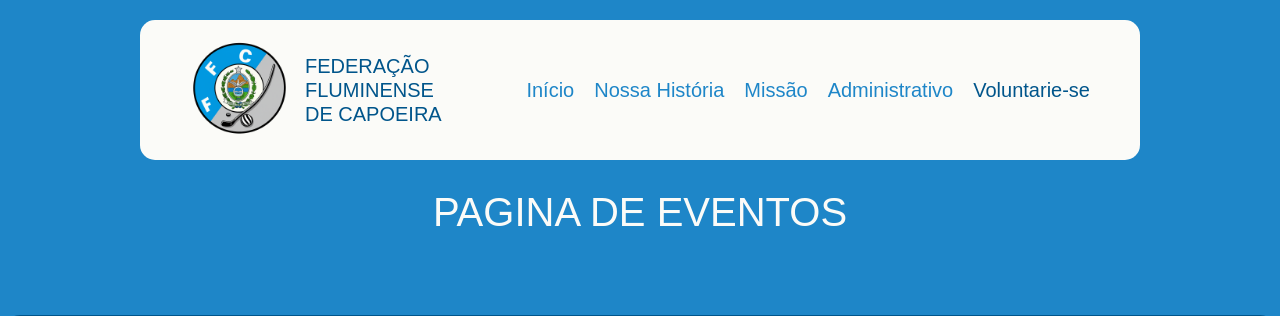
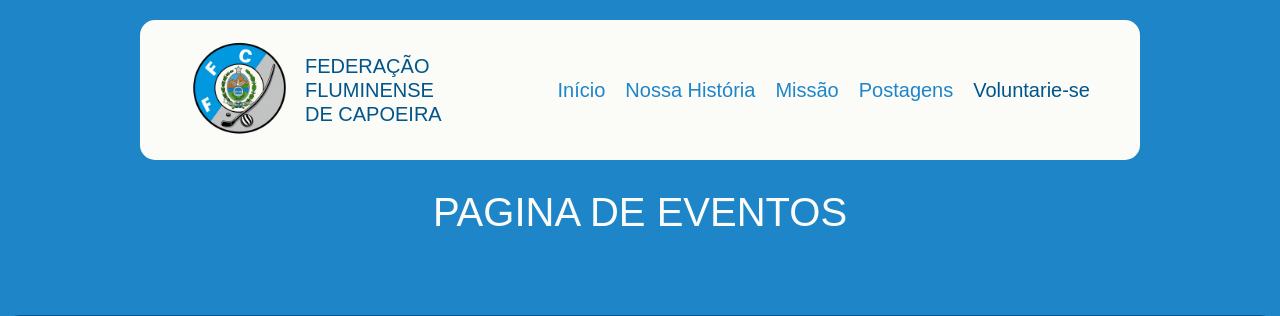
Before and after one commit to GusCoroa/projeto_web3, a Django app: page /eventos/ in a window 1280 px wide. Shown: the top 316 px of the page. Run offline with Django 5.2, Linux system fonts and the light colour scheme; some web fonts are replaced.

Commit message:
ajuste do header, troca do adm por postagens

```diff
--- a/templates/eventos.html
+++ b/templates/eventos.html
@@ -29,7 +29,7 @@
             <li><a id="header" href="{% url 'home' %}">Início</a></li>
             <li><a id="header" href="{% url 'home' %}#nossahistoria">Nossa História</a></li>
             <li><a id="header" href="{% url 'home' %}#missaoevalores">Missão</a></li>
-            <li><a id="header" href="{% url 'admin:login' %}">Administrativo</a></li>
+            <li><a id="header" href="{% url 'postagens' %}">Postagens</a></li>
             <li><a id="header-a" href="{% url 'voluntario' %}">Voluntarie-se</a></li>
           </ul>
         </nav>
--- a/templates/inicio.html
+++ b/templates/inicio.html
@@ -25,7 +25,7 @@
                 <li><a id="header" href="#inicio">Início</a></li>
                 <li><a id="header" href="#nossahistoria">Nossa História</a></li>
                 <li><a id="header" href="#missaoevalores">Missão</a></li>
-                {% comment %} <li><a id="header" href="{% url 'admin:login' %}">Administrativo</a></li> {% endcomment %}
+                <li><a id="header" href="{% url 'postagens' %}">Postagens</a></li>
                 <li><a id="header-a" href="{% url 'voluntario' %}">Voluntarie-se</a></li>
             </ul>
           </nav>
--- a/templates/politica.html
+++ b/templates/politica.html
@@ -26,7 +26,7 @@
           <li><a id="header" href="{% url 'home' %}">Início</a></li>
           <li><a id="header" href="{% url 'home' %}">Nossa História</a></li>
           <li><a id="header" href="{% url 'home' %}">Missão</a></li>
-          <li><a id="header" href="{% url 'admin:login' %}">Administrativo</a></li>
+          <li><a id="header" href="{% url 'postagens' %}">Postagens</a></li>
           <li><a id="header-a" href="{% url 'voluntario' %}">Voluntarie-se</a></li>
         </ul>
       </nav>
--- a/templates/postagens.html
+++ b/templates/postagens.html
@@ -30,7 +30,6 @@
             <li><a id="header" href="{% url 'home' %}">Início</a></li>
             <li><a id="header" href="{% url 'home' %}#nossahistoria">Nossa História</a></li>
             <li><a id="header" href="{% url 'home' %}#missaoevalores">Missão</a></li>
-            <li><a id="header" href="{% url 'admin:login' %}">Administrativo</a></li>
             <li><a id="header-a" href="{% url 'voluntario' %}">Voluntarie-se</a></li>
           </ul>
         </nav>
--- a/templates/voluntario.html
+++ b/templates/voluntario.html
@@ -25,7 +25,7 @@
             <li><a id="header" href="{% url 'home' %}">Início</a></li>
             <li><a id="header" href="{% url 'home' %}#nossahistoria">Nossa História</a></li>
             <li><a id="header" href="{% url 'home' %}#missaoevalores">Missão</a></li>
-            <li><a id="header" href="{% url 'admin:login' %}">Administrativo</a></li>
+            <li><a id="header" href="{% url 'postagens' %}">Postagens</a></li>
           </ul>
         </nav>
       </div>
```
